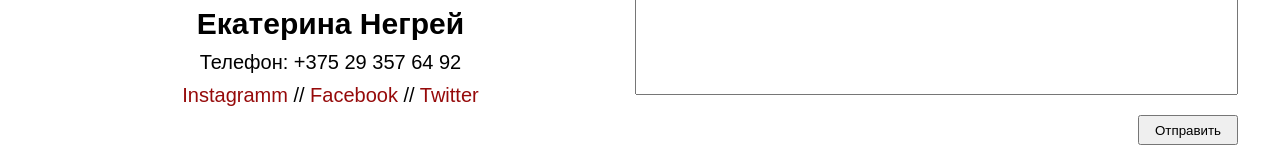
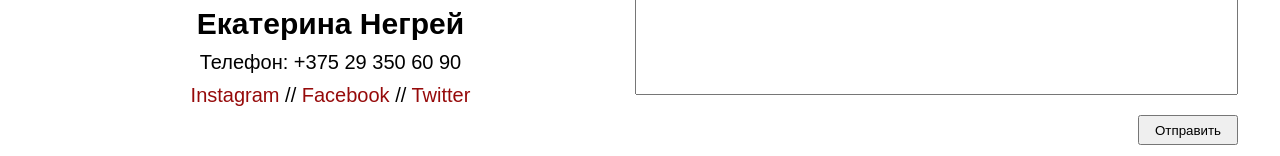
Before and after one commit to Katyushka04/my_project, a plain HTML site: page contacts.html in a window 1280 px wide. Shown: the part 315-471 px from the top of the page. Drawn offline with Linux system fonts and the light colour scheme.

Commit message:
My second coment
Task2 first download

```diff
--- a/contacts.html
+++ b/contacts.html
@@ -23,9 +23,9 @@
                 <td>
                     <img class="imglogo" src="images/hero.png" alt="Мое изображение">
                     <h3>Екатерина Негрей</h3>
-                    <p>Телефон: +375 29 357 64 92</p>
+                    <p>Телефон: +375 29 350 60 90</p>
                     <div class="nuv">
-                        <p><a href="http://instagramm.com">Instagramm</a> // <a href="http://facebook.com">Facebook</a> // <a href="http://twitter.com">Twitter</a></p>
+                        <p><a href="http://instagram.com">Instagram</a> // <a href="http://facebook.com">Facebook</a> // <a href="http://twitter.com">Twitter</a></p>
                     </div>
                 </td>
                 <td>
```
Also changed, not shown: index.html (+1 -0 lines).
